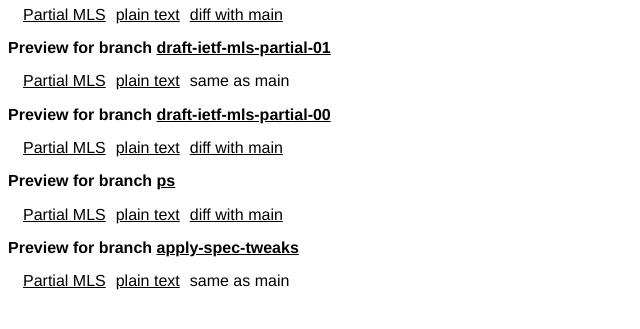
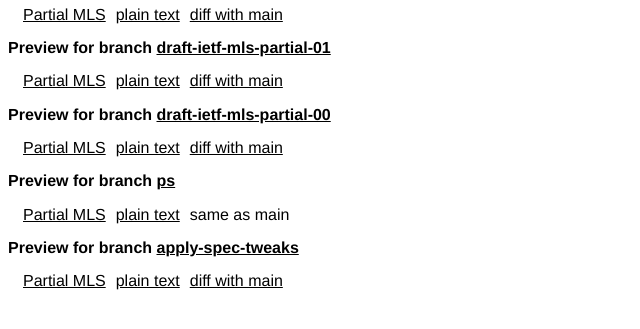
Before and after one commit to mlswg/mls-partial, a plain HTML site: page index.html in a window 1280 px wide. Shown: the part 149-478 px from the top of the page, 0-640 px from the left. Drawn offline with Linux system fonts and the light colour scheme.

Commit message:
Script updating gh-pages from 7616202. [ci skip]

```diff
--- a/draft-ietf-mls-partial.txt
+++ b/draft-ietf-mls-partial.txt
@@ -4,7 +4,7 @@
 
 Messaging Layer Security                                       F. Kiefer
 Internet-Draft                                              K. Bhargavan
-Intended status: Informational                                   Cryspen
+Intended status: Standards Track                                 Cryspen
 Expires: 8 November 2026                                    R. L. Barnes
                                                                    Cisco
                                                                 J. Alwen
--- a/index.html
+++ b/index.html
@@ -37,7 +37,7 @@
       <tr>
         <td><a href="draft-ietf-mls-partial-01/draft-ietf-mls-partial.html" class="html draft-ietf-mls-partial" title="Partial MLS (HTML)">Partial MLS</a></td>
         <td><a href="draft-ietf-mls-partial-01/draft-ietf-mls-partial.txt" class="txt draft-ietf-mls-partial" title="Partial MLS (Text)">plain text</a></td>
-        <td>same as main</td>
+        <td><a href="https://author-tools.ietf.org/api/iddiff?url_1=https://mlswg.github.io/mls-partial/draft-ietf-mls-partial.txt&amp;url_2=https://mlswg.github.io/mls-partial/draft-ietf-mls-partial-01/draft-ietf-mls-partial.txt" class="diff draft-ietf-mls-partial">diff with main</a></td>
       </tr>
     </table>
     <h2>Preview for branch <a href="draft-ietf-mls-partial-00">draft-ietf-mls-partial-00</a></h2>
@@ -53,7 +53,7 @@
       <tr>
         <td><a href="ps/draft-ietf-mls-partial.html" class="html draft-ietf-mls-partial" title="Partial MLS (HTML)">Partial MLS</a></td>
         <td><a href="ps/draft-ietf-mls-partial.txt" class="txt draft-ietf-mls-partial" title="Partial MLS (Text)">plain text</a></td>
-        <td><a href="https://author-tools.ietf.org/api/iddiff?url_1=https://mlswg.github.io/mls-partial/draft-ietf-mls-partial.txt&amp;url_2=https://mlswg.github.io/mls-partial/ps/draft-ietf-mls-partial.txt" class="diff draft-ietf-mls-partial">diff with main</a></td>
+        <td>same as main</td>
       </tr>
     </table>
     <h2>Preview for branch <a href="apply-spec-tweaks">apply-spec-tweaks</a></h2>
@@ -61,7 +61,7 @@
       <tr>
         <td><a href="apply-spec-tweaks/draft-ietf-mls-partial.html" class="html draft-ietf-mls-partial" title="Partial MLS (HTML)">Partial MLS</a></td>
         <td><a href="apply-spec-tweaks/draft-ietf-mls-partial.txt" class="txt draft-ietf-mls-partial" title="Partial MLS (Text)">plain text</a></td>
-        <td>same as main</td>
+        <td><a href="https://author-tools.ietf.org/api/iddiff?url_1=https://mlswg.github.io/mls-partial/draft-ietf-mls-partial.txt&amp;url_2=https://mlswg.github.io/mls-partial/apply-spec-tweaks/draft-ietf-mls-partial.txt" class="diff draft-ietf-mls-partial">diff with main</a></td>
       </tr>
     </table>
     <script>
```
Also changed, not shown: draft-ietf-mls-partial.html (+1 -1 lines).
